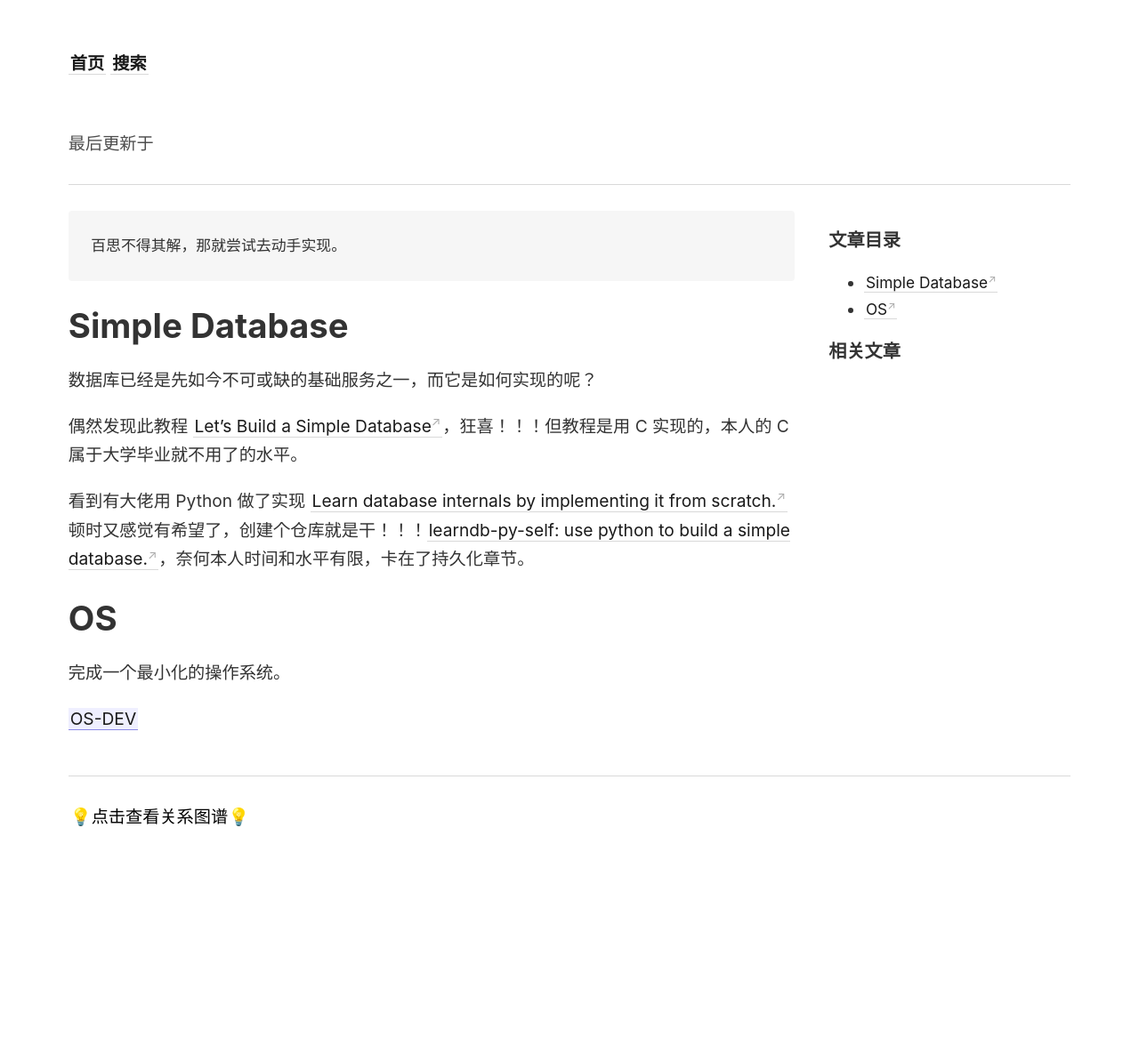
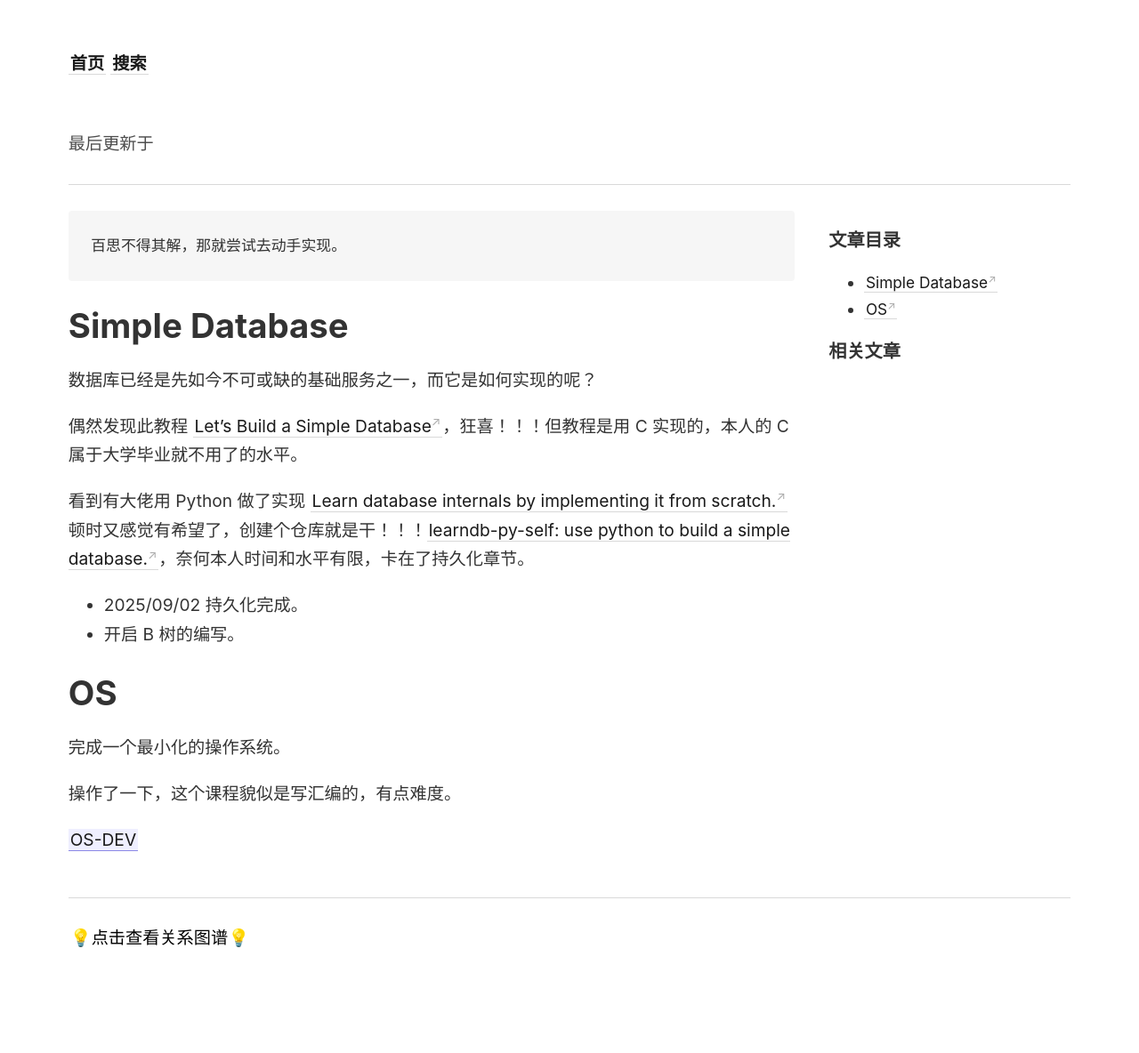
Before and after one commit to wingowen/digital-garden-jekyll, a Jekyll site: the page built from _notes/杂项/探索.md, in a window 1280 px wide. Shown: the whole page at 89% size. Built offline with Jekyll 4.4.1, drawn with Linux system fonts in a browser that asks for light colours; before the commit the page ends 1048 px from its top, so only the background shows below that.

Commit message:
vault backup: 2024-09-02 15:02:08

```diff
--- a/_notes/杂项/探索.md
+++ b/_notes/杂项/探索.md
@@ -10,9 +10,13 @@
 偶然发现此教程 [Let’s Build a Simple Database](https://cstack.github.io/db_tutorial/)，狂喜！！！但教程是用 C 实现的，本人的 C 属于大学毕业就不用了的水平。
 
 看到有大佬用 Python 做了实现 [Learn database internals by implementing it from scratch.](https://github.com/spandanb/learndb-py) 顿时又感觉有希望了，创建个仓库就是干！！！[learndb-py-self: use python to build a simple database.](https://gitee.com/wingowen/learndb-py-self)，奈何本人时间和水平有限，卡在了持久化章节。
+- 2025/09/02 持久化完成。
+- 开启 B 树的编写。
 
 # OS
 
 完成一个最小化的操作系统。
 
+操作了一下，这个课程貌似是写汇编的，有点难度。
+
 [[OS-DEV]]
```
